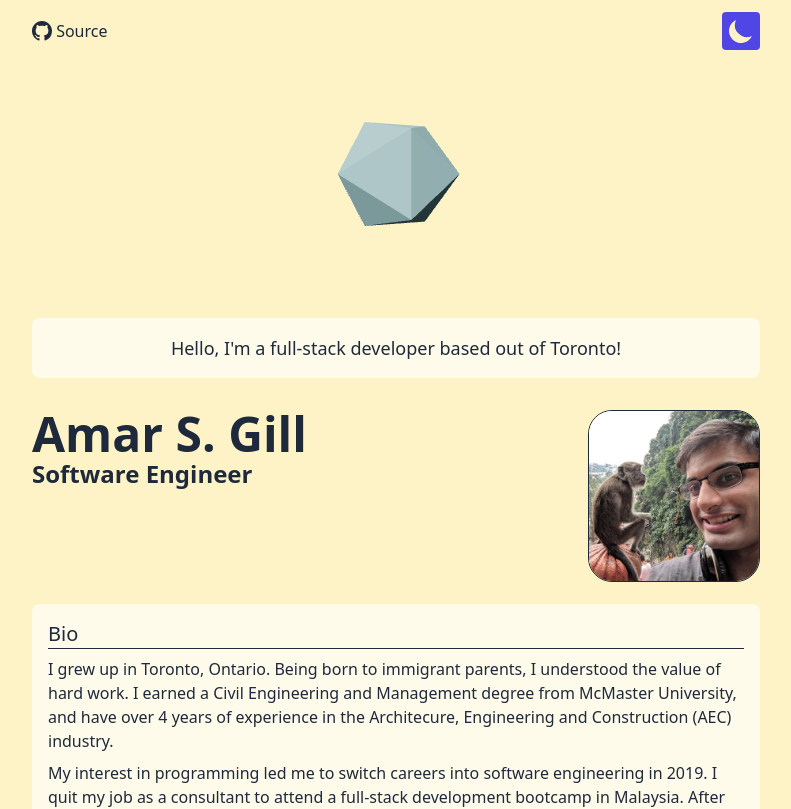
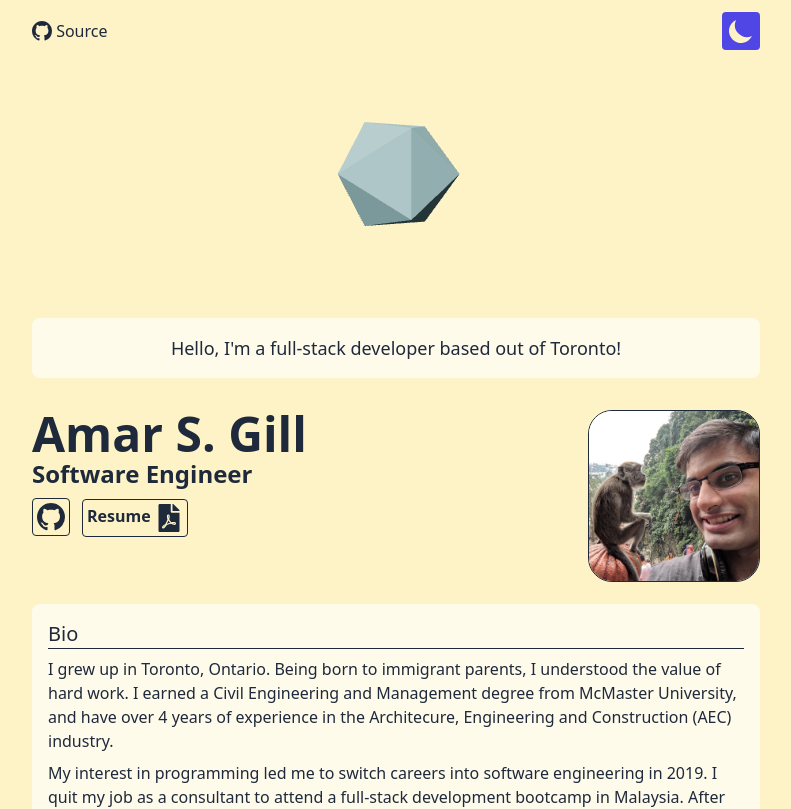
Before and after one commit to Amar-Gill/amar-gill, a Next.js app: page / in a window 1280 px wide. Shown: the top 809 px of the page, without its empty margins (244-1035 px from the left). Built offline with nearby package versions, Linux system fonts and the light colour scheme.

Commit message:
added github link and resume link

```diff
--- a/pages/index.tsx
+++ b/pages/index.tsx
@@ -1,4 +1,7 @@
 import Image from 'next/image';
+import Link from 'next/link';
+import { FaFilePdf } from 'react-icons/fa';
+import { GoMarkGithub } from 'react-icons/go';
 
 import photo from '../public/photo.jpg';
 
@@ -28,6 +31,23 @@ export default function Home() {
         <div className='sm:text-left text-center'>
           <h1 className='text-5xl'>Amar S. Gill</h1>
           <h1 className='text-2xl'>Software Engineer</h1>
+          <div className='sm:justify-start sm:pt-2 flex items-center justify-center pt-4'>
+            <Link href='https://github.com/Amar-Gill' passHref>
+              <a target='_blank'>
+                <button className='border-slate-800 dark:border-amber-100 sm:p-1 p-2 border rounded'>
+                  <GoMarkGithub size={28} />
+                </button>
+              </a>
+            </Link>
+            <Link href='/resume.pdf' passHref>
+              <a target='_blank'>
+                <button className='dark:border-amber-100 border-slate-800 sm:p-1 p-2 ml-3 font-bold border rounded'>
+                  Resume&nbsp;
+                  <FaFilePdf size={28} className='inline' />
+                </button>
+              </a>
+            </Link>
+          </div>
         </div>
         <div className=' sm:text-right text-center'>
           <Image
```
Also changed, not shown: 1 other file (tests, documents, lock files or other folders).
